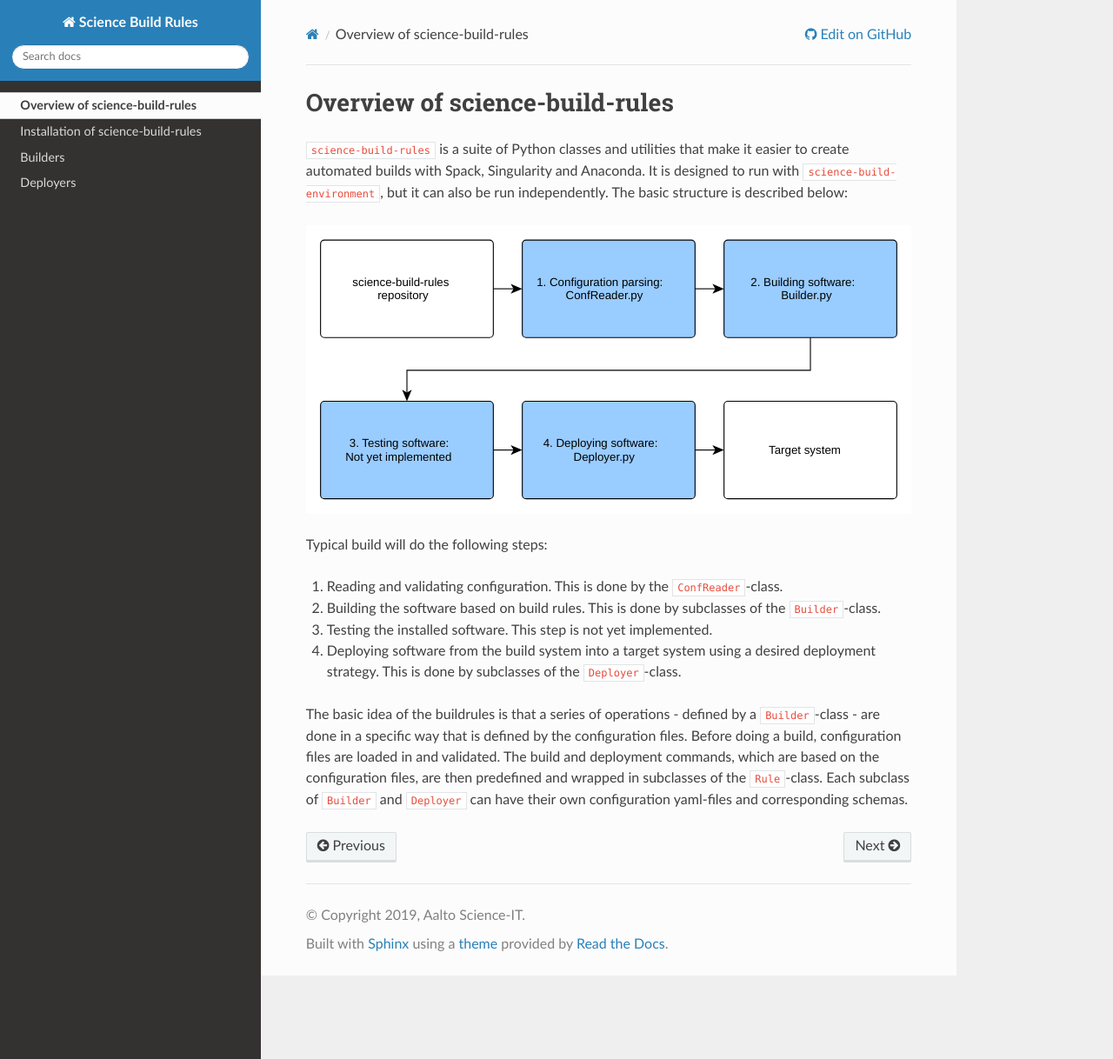
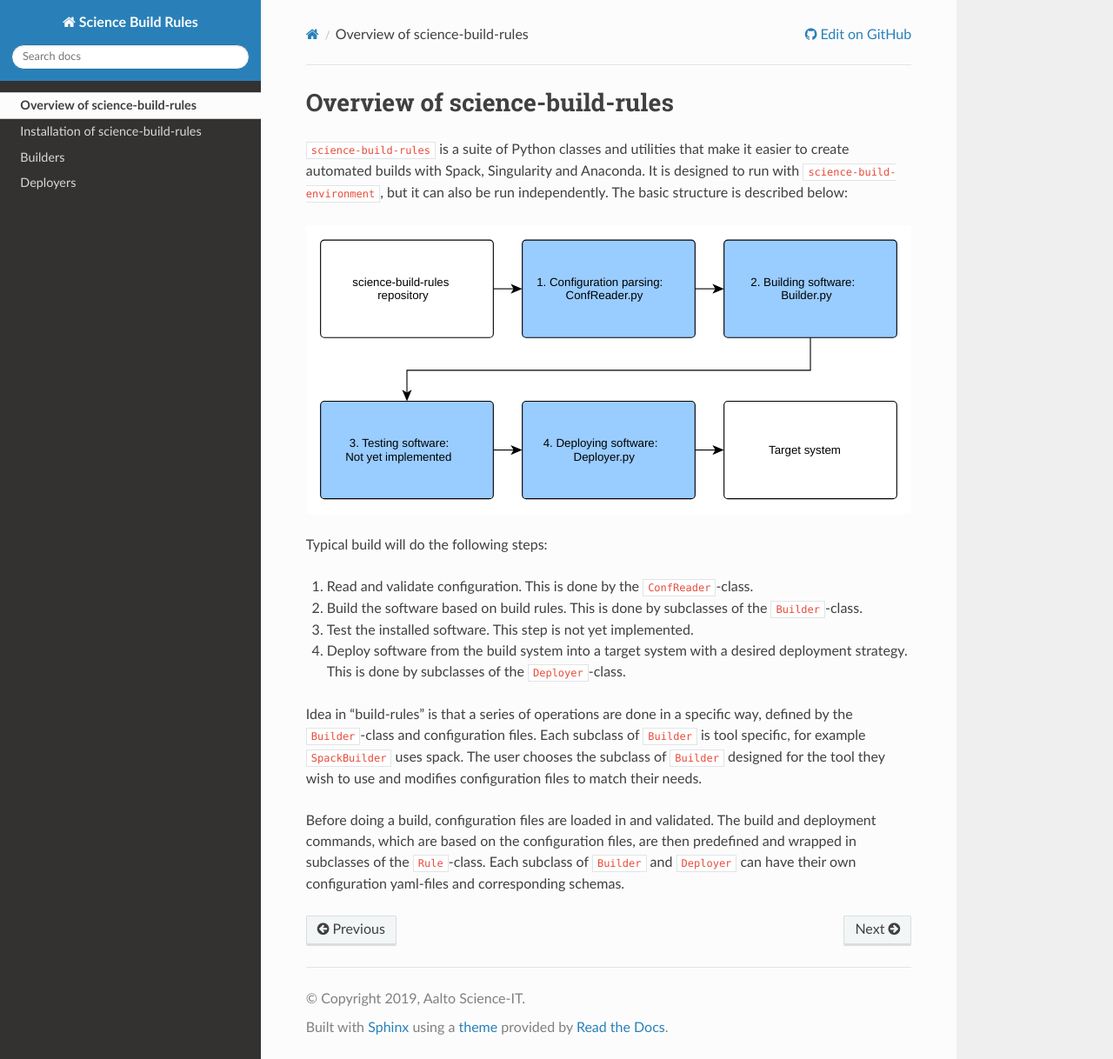
Before and after one commit to AaltoSciComp/science-build-rules, a Sphinx documentation site: the page built from docs/source/overview.rst, in a window 1280 px wide and 1218 px high. Shown: the whole window at 87% size. Built offline with Sphinx 7.4.7 and the Read the Docs theme 2.0.0, drawn with Linux system fonts in a browser that asks for light colours.

Commit message:
Polishing the overview section in docs.

```diff
--- a/docs/source/overview.rst
+++ b/docs/source/overview.rst
@@ -1,6 +1,6 @@
-*******************************
+===============================
 Overview of science-build-rules
-*******************************
+===============================
 
 ``science-build-rules`` is a suite of Python classes and utilities that
 make it easier to create automated builds with Spack, Singularity and
@@ -12,16 +12,16 @@
 
 Typical build will do the following steps:
 
-1. Reading and validating configuration. This is done by the
+1. Read and validate configuration. This is done by the
    ``ConfReader``-class.
-2. Building the software based on build rules. This is done by subclasses
+2. Build the software based on build rules. This is done by subclasses
    of the ``Builder``-class.
-3. Testing the installed software. This step is not yet implemented.
-4. Deploying software from the build system into a target system using a
+3. Test the installed software. This step is not yet implemented.
+4. Deploy software from the build system into a target system with a
    desired deployment strategy. This is done by subclasses of the
    ``Deployer``-class.
 
-The basic idea of the buildrules is that a series of operations - defined
-by a ``Builder``-class - are done in a specific way that is defined by the configuration
-files. Before doing a build, configuration files are loaded in and
+Idea in "build-rules" is that a series of operations are done in a specific way, defined by the ``Builder``-class and configuration files. Each subclass of ``Builder`` is tool specific, for example ``SpackBuilder`` uses spack. The user chooses the subclass of ``Builder`` designed for the tool they wish to use and modifies configuration files to match their needs.
+
+Before doing a build, configuration files are loaded in and
 validated. The build and deployment commands, which are based on the configuration files, are then predefined and wrapped in subclasses of the ``Rule``-class. Each subclass of ``Builder`` and ``Deployer`` can have their own configuration yaml-files and corresponding schemas.
```
